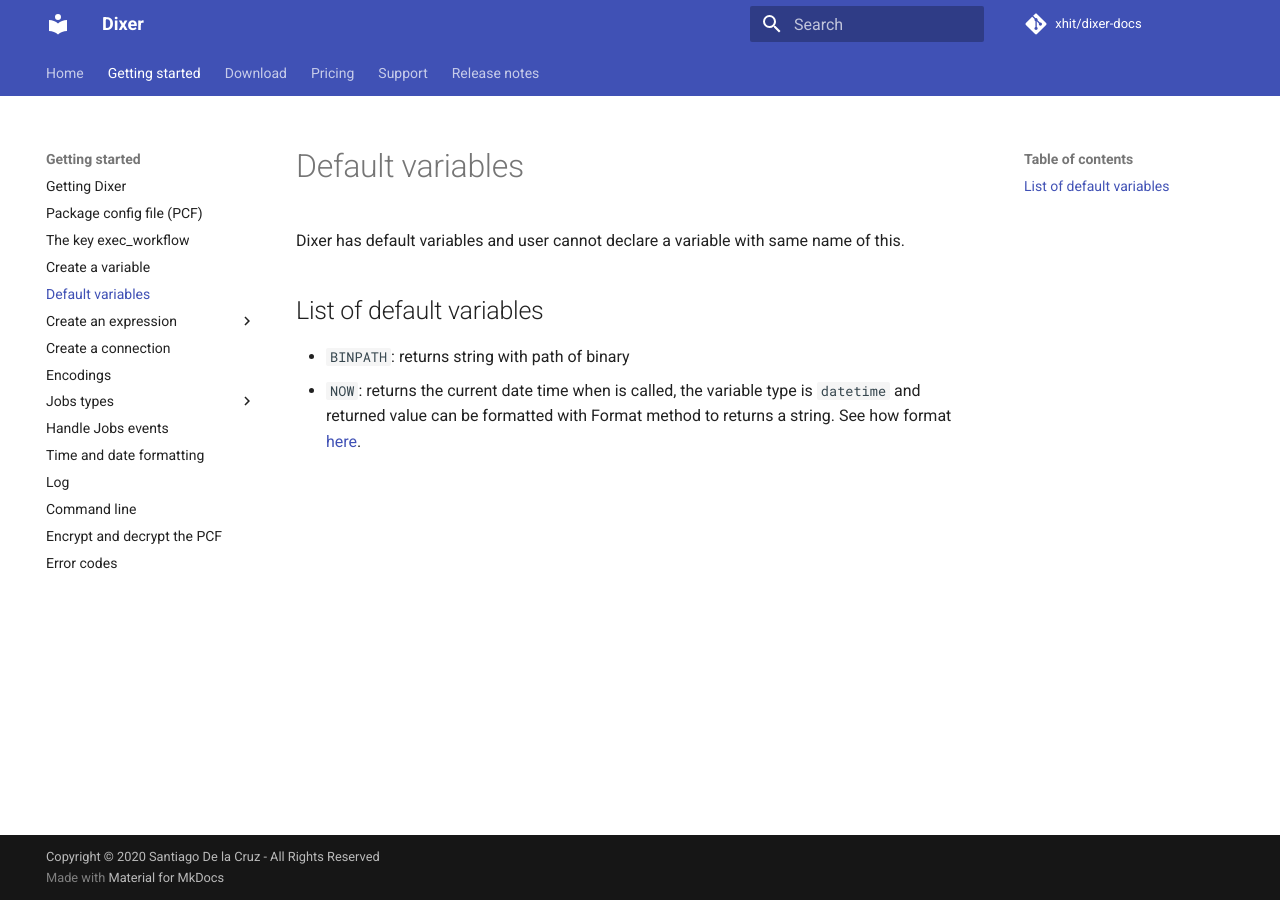
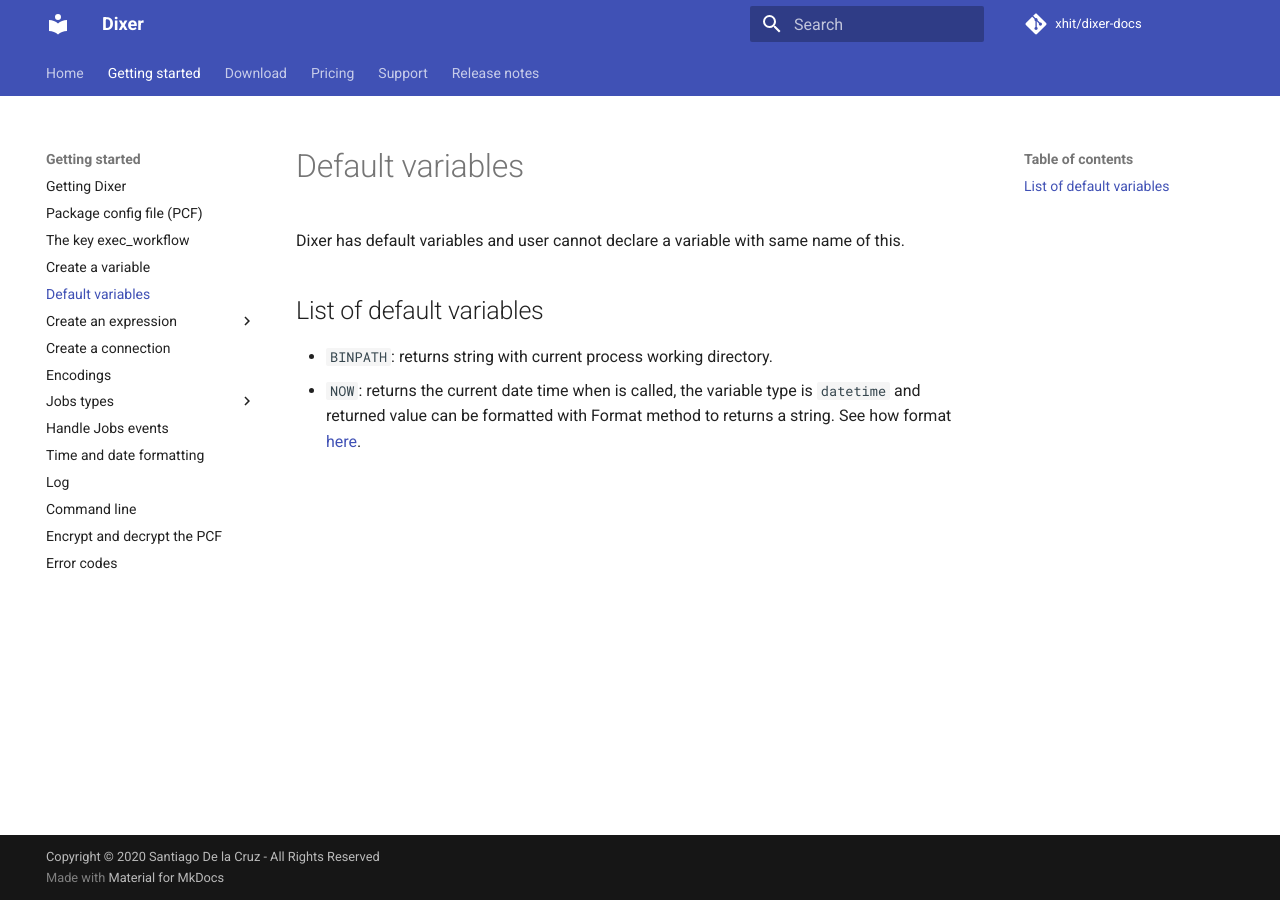
Before and after one commit to Dixer-ETL/dixer-docs, an MkDocs documentation site: the page built from docs/documentation/Default-variables.md, in a window 1280 px wide. Built offline with MkDocs 1.6.1 and Material for MkDocs 9.7.7, drawn with Linux system fonts in a browser that asks for light colours; comment, search, counter and statistics services are not loaded.

Commit message:
Doc about BINPATH
Fix #2

```diff
--- a/docs/documentation/Default-variables.md
+++ b/docs/documentation/Default-variables.md
@@ -4,5 +4,5 @@ Dixer has default variables and user cannot declare a variable with same name of
 
 ## List of default variables
 
-- `BINPATH`: returns string with path of binary
+- `BINPATH`: returns string with current process working directory.
 - `NOW`: returns the current date time when is called, the variable type is `datetime` and returned value can be formatted with Format method to returns a string. See how format [here](Time-and-date-formatting.md).
```
